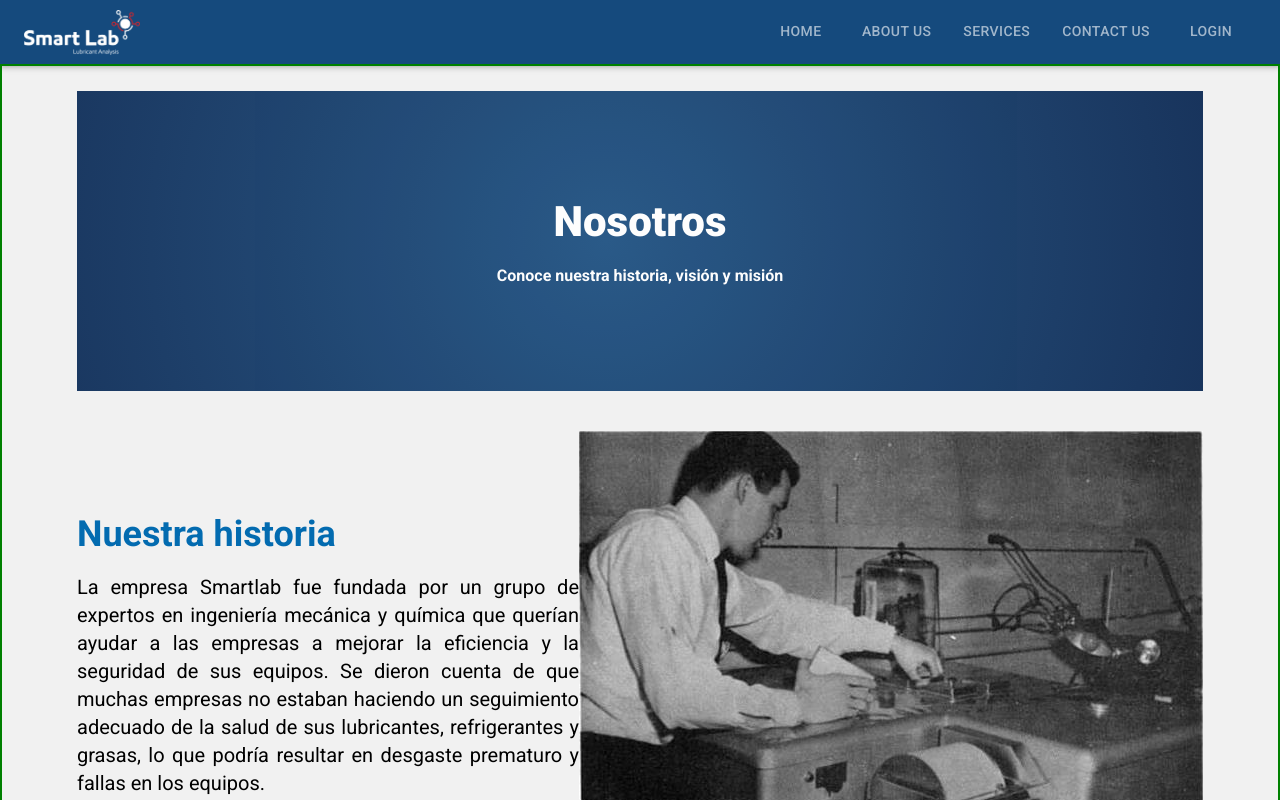
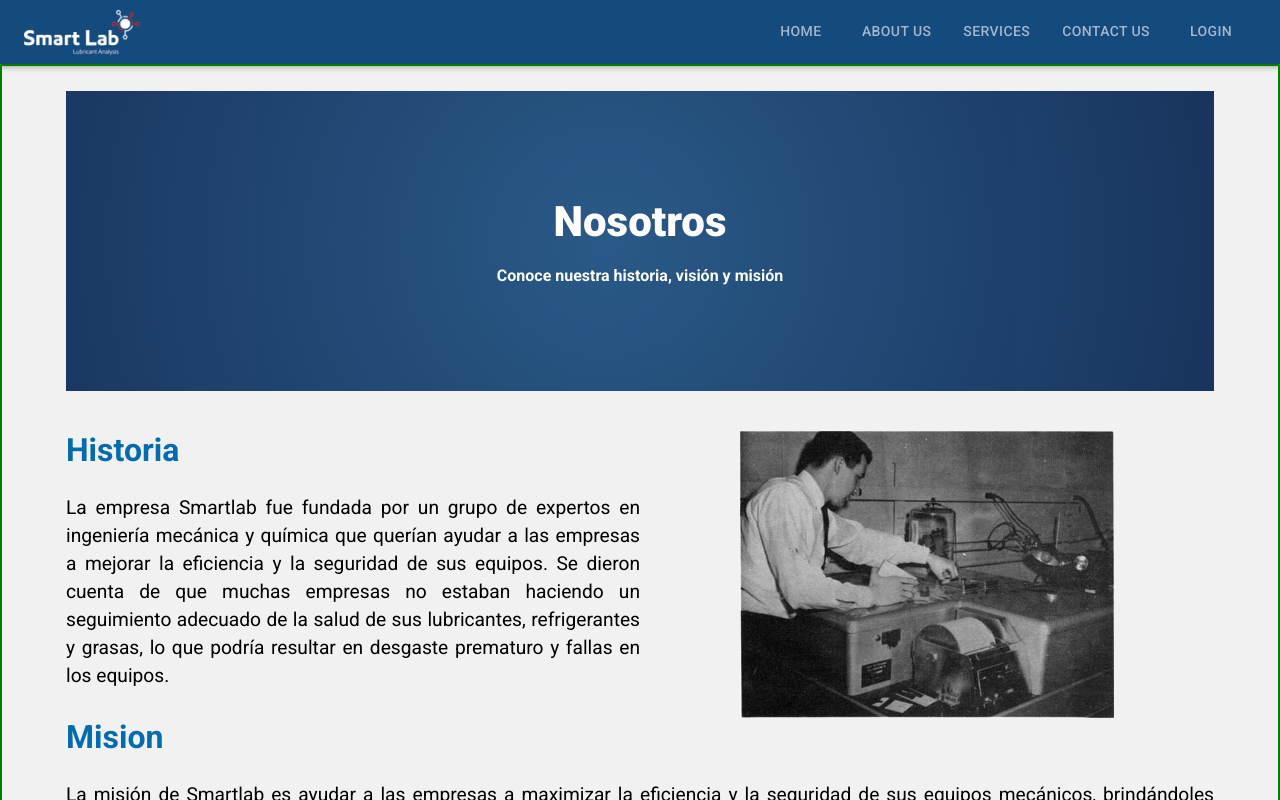
Before and after one commit to JhonOrr/proyecto_frontend, a React (Create React App) app: page /about in a window 1280 px wide. Shown: the top 800 px of the page. Built offline with nearby package versions, Linux system fonts and the light colour scheme.

Commit message:
edit login

```diff
--- a/src/App.css
+++ b/src/App.css
@@ -6,28 +6,59 @@ img{
     display: block;
 }
 .about h3{
-    font-size: 36px;
+    font-size: 2rem;
     margin-bottom: 25px;
     color: #036bb0
 }
 
 .about p{
-    font-size: 20px;
+    font-size: 1.2rem;
     text-align: justify;
     margin-bottom: 25px;
+    line-height: 28px;
 }
 .historia{
+    display: flex;
+    justify-content: space-between;
+}
+.historia .text{
+
+    flex: 50%;
+    /* border: 2px solid black; */
+}
+.historia-img{
+    flex: 50%;
+    width: 40%;
+    /* border: 2px solid black; */
+    display: flex;
+    justify-content: center;
 
 }
-.historia .text{
-    line-height: 28px;
+.historia-img img{
+    width: 65%;
+    height: auto;
+    object-fit: contain;
 }
 
-@media screen and (min-width: 900px) {
+@media screen and (max-width: 960px) {
     .historia{
+        display: block;
+    }
+    .historia-img{
+        /* border: 2px solid black; */
         display: flex;
-        align-items: center;
-        justify-content: space-between ;
+        justify-content: center;
+        width: 100%;
+    }
+    .historia-img img{
+        width: 100%;
+        /* height: auto; */
+    }
+    .historia .text{
+        width: 100%;
+    }
+    html{
+        font-size: 14px;
     }
 
 }
--- a/src/components/Login/Login.js
+++ b/src/components/Login/Login.js
@@ -6,13 +6,14 @@ import LockOutlinedIcon from '@mui/icons-material/LockOutlined';
 
 const Login = () => {
 
-  const paperStyle={padding: 20, height:'70vh', width:280, margin:' 25px auto'}
+  const paperStyle={padding: 20, height:'60vh', width:280, margin:' 25px auto'}
   const avatarStyle ={backgroundColor: "#1bbd7e"}
   const buttonStyle = {margin:'8px 0'}
+  const containerStyle = {height:'100vh', display:'flex', alignItems:'center', justifyContent:'center'}
 
 
   return (
-    <div>
+    <div style={containerStyle}>
       <Grid>
       <Paper elevation={10} style={paperStyle}>
         <Grid align='center'>
--- a/src/components/cardServices/serviceDetail.js
+++ b/src/components/cardServices/serviceDetail.js
@@ -2,26 +2,25 @@ import React from 'react'
 import { useParams } from 'react-router-dom'
 // import {useState, useEffect} from 'react'
 import { labServices } from './labServices';
+import '../../styles/serviceDetail.css'
 
 
 const ServiceDetail = () => {
 
     const {title} = useParams();
-
-
+    const service = labServices.find((service) => (
+        service.title === title
+    ))
   return (
-    <div>
-        <h2>{title}</h2>
-        <h3>Importancia</h3>
-        <p>
-            {
-                labServices.find((service) => (
-                    service.title === title
-                )).importance
-            }
-        </p>
-
-
+    <div className='serviceDetail'>
+        <div className='serviceDetailInfo'>
+            <h2>{title}</h2>
+            <h3>Importancia</h3>
+            <p>{service.importance} </p>
+        </div>
+        <div className='serviceDetailImage'>
+            <img src={service.image} alt='service'/>
+        </div>
     </div>
   )
 }
--- a/src/pages/About.js
+++ b/src/pages/About.js
@@ -10,23 +10,23 @@ const About = () => {
           <p>Conoce nuestra historia, visión y misión</p>
         </div>
       </div>
+
       <div className='about'>
         <div className='historia'>
           <div className='text'>
-            <h3>Nuestra historia</h3>
+            <h3>Historia</h3>
             <p>
             La empresa Smartlab fue fundada por un grupo de expertos en ingeniería mecánica y química que querían ayudar a las empresas a mejorar la eficiencia y la seguridad de sus equipos. Se dieron cuenta de que muchas empresas no estaban haciendo un seguimiento adecuado de la salud de sus lubricantes, refrigerantes y grasas, lo que podría resultar en desgaste prematuro y fallas en los equipos.
             </p>
           </div>
-          <div>
-            <figure>
+          <div className='historia-img'>
             <img src={history} alt='history-img'/>
-            </figure>
+          </div>
         </div>
       </div>
 
 
-
+        <div className='about'>
           <h3>Mision</h3>
           <p>
           La misión de Smartlab es ayudar a las empresas a maximizar la eficiencia y la seguridad de sus equipos mecánicos, brindándoles información precisa sobre la salud de sus lubricantes, refrigerantes y grasas, y proporcionándoles soluciones de mantenimiento preventivo que les permitan ahorrar tiempo y dinero a largo plazo.
@@ -38,6 +38,8 @@ const About = () => {
         </div>
 
 
+
+
     </div>
   )
 }
--- a/src/pages/Services.js
+++ b/src/pages/Services.js
@@ -1,6 +1,5 @@
 import React from 'react';
 import CardServices from '../components/cardServices/cardServices';
-import { Typography } from '@mui/material';
 import '../styles/services.css';
 import ServiceHero from '../components/cardServices/serviceHero';
 
--- a/src/services/router.js
+++ b/src/services/router.js
@@ -18,9 +18,10 @@ const Router =()=>{
                     <Route path="/contact" element={<Contact/>}/>
                     <Route path="/services" element={<Services/>}/>
                     <Route path="/about" element={<About/>}/>
-                    <Route path="/login" element={<Login/>}/>
+
                     <Route path="/services/service/:title" element={<ServiceDetail/>}/>
                 </Route>
+                <Route path="/login" element={<Login/>}/>
                 <Route path='/dashboard' element={<Sidebar/>}/>
             </Routes>
         </BrowserRouter>
--- a/src/styles/contact.css
+++ b/src/styles/contact.css
@@ -10,6 +10,7 @@
         display: flex;
         align-items: center;
         justify-content: space-between ;
+        flex: 50%;
     }
 
 }
--- /dev/null
+++ b/src/styles/serviceDetail.css
@@ -0,0 +1,41 @@
+*{
+    margin:0;
+    padding: 0;
+}
+img {
+    display: block  ;
+}
+
+.serviceDetail{
+    display: flex;
+    margin-top: 20px;
+    padding: 25px;
+}
+
+.serviceDetailInfo{
+    flex: 50%;
+    /* border: 2px solid black; */
+    color: #036bb0;
+    display: flex;
+    justify-content: center;
+    flex-direction: column;
+    padding: 20px 20px 20px 0;
+    text-align: justify;
+}
+.serviceDetailInfo >*{
+    margin-bottom: 20px;
+}
+.serviceDetailInfo p{
+    color: #000;
+    line-height: 24px;
+}
+.serviceDetailImage{
+    flex: 50%;
+    display: flex;
+    justify-content: center;
+    /* border: 2px solid black; */
+}
+
+.serviceDetailImage img{
+    width: 75%;
+}
--- a/src/styles/services.css
+++ b/src/styles/services.css
@@ -18,7 +18,7 @@
     font-size: 18px;
 }
 .services{
-    padding: 25px 75px;
+    padding: 25px 5vw;
     border: 2px solid green;
 }
 .service-hero{
```
Also changed, not shown: src/components/DrawerComp/DrawerComp.js (+1 -27 lines), 1 other file (tests, documents, lock files or other folders). Lines whose indentation alone changed are shown as unchanged.
